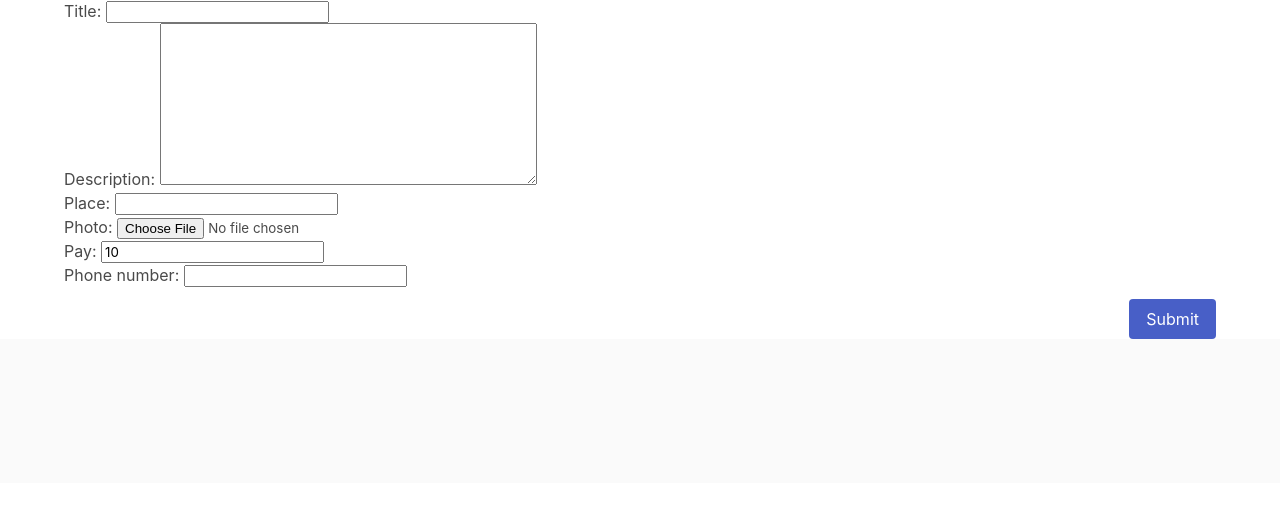
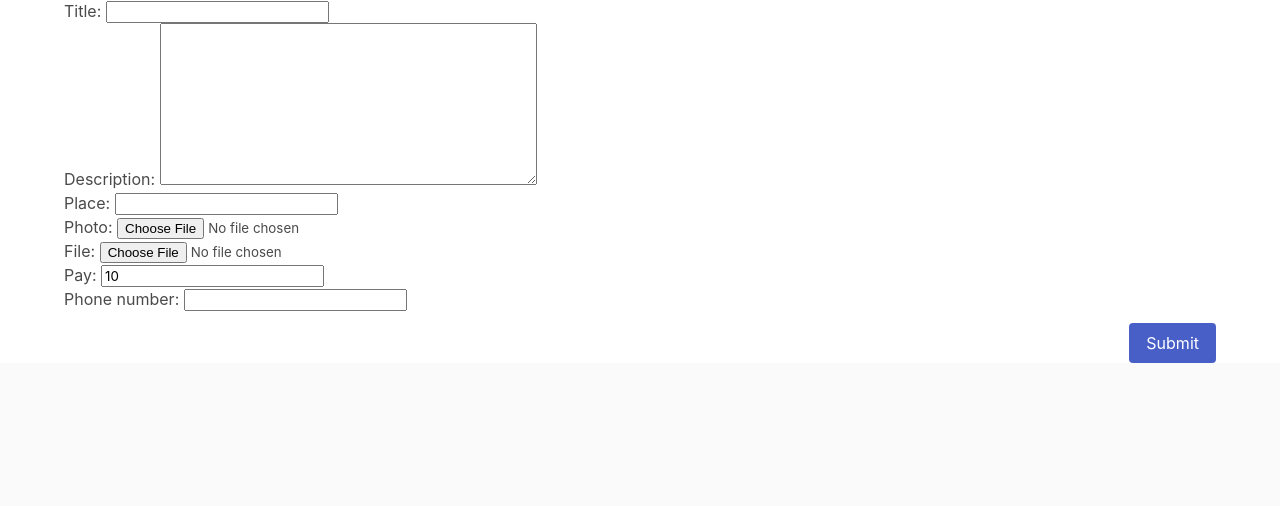
Before and after one commit to abenezerBelachew/shortTermJobs2, a Django app: page /addJobPost/ in a window 1280 px wide. Shown: the part 190-696 px from the top of the page. Run offline with Django 3.2, Linux system fonts and the light colour scheme; the visitor is signed in with stand-in values (Sample User, id 1); some libraries are stand-ins or nearby versions.

Commit message:
Files like video can now be uploaded

```diff
--- a/shortJobs/Jobs/forms.py
+++ b/shortJobs/Jobs/forms.py
@@ -5,4 +5,4 @@ class JobPostForm(ModelForm):
     class Meta:
         model = JobPost
         fields = ['title', 'description', 'place',
-                'photo', 'pay', 'phone_number', 'tags']
+                'photo', 'file', 'pay', 'phone_number', 'tags']
--- a/shortJobs/Jobs/models.py
+++ b/shortJobs/Jobs/models.py
@@ -12,6 +12,8 @@ class JobPost(models.Model):
     place = models.CharField(max_length=70, null=True, blank=True)
     photo = models.ImageField(upload_to='images/', null=True ,
         blank=True)
+    file = models.FileField(upload_to='uploads/%Y/%m/%d/', null=True,
+        blank=True)
     # amount employer is willing to pay per hour
     pay = models.PositiveIntegerField(default=10)
     employer = models.ForeignKey(User, null=True, blank=True, on_delete=models.CASCADE)
```
Also changed, not shown: shortJobs/Jobs/templates/jobs/home.html (+7 -0 lines), shortJobs/Jobs/migrations/0008_jobpost_file.py (added), shortJobs/media/images/snow_kprms6o.jpg (added), 1 other file.
